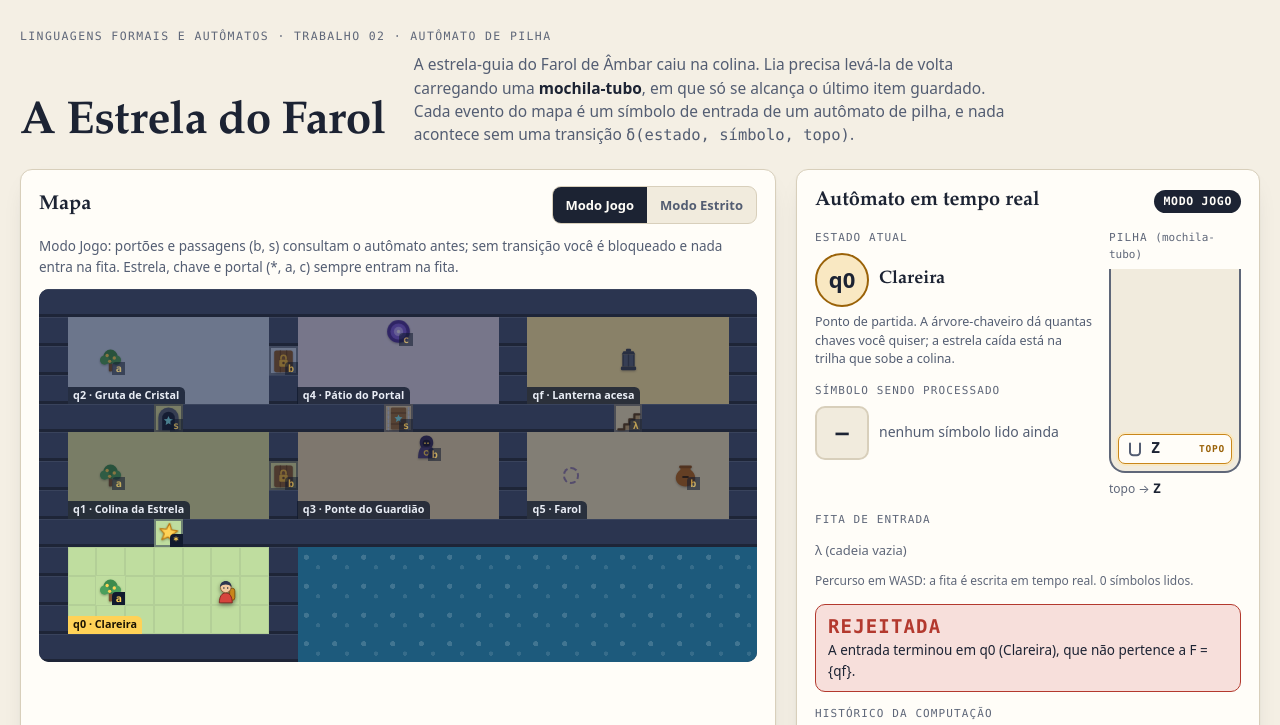
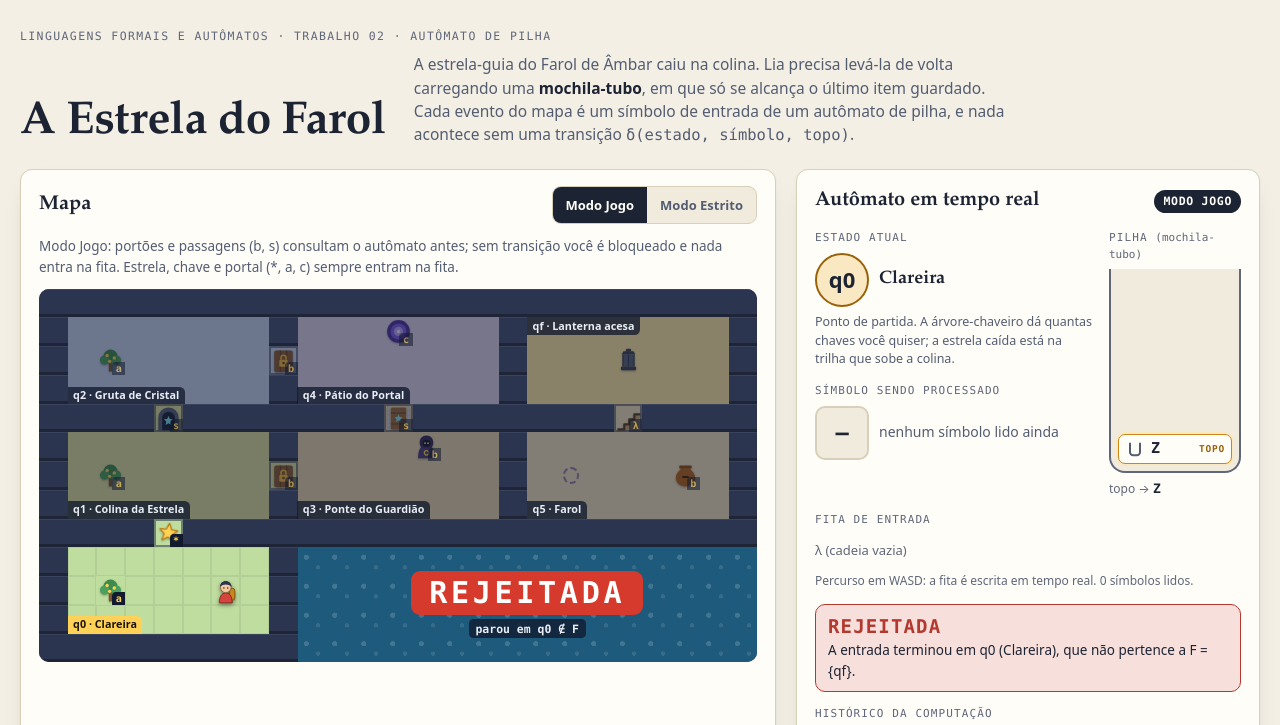
Before and after one commit to Victor-Casagrande/Estrela-do-Farol-PDA, a plain HTML site: page index.html in a window 1280 px wide. Both pictures are taken after a click on the button "Encerrar percurso". Shown: the top 725 px of the page. Drawn offline with Linux system fonts and the light colour scheme.

Commit message:
M3: o mapa mostra o fim da partida (ACEITA/REJEITADA) e o rotulo de qf vai para o alto
- ui.fim(res, causa): veredito sobre o mar (onde nunca ha personagem, lanterna
  ou evento), com o motivo curto ("parou em qf ∈ F", "δ(q1, s, K) indefinida",
  "parou em q5 ∉ F"). Cópia visual: aria-hidden e sem receber clique.
- ACEITA: a pelicula sai de todas as salas e a luz da lanterna se espalha.
- REJEITADA: o tile cujo simbolo rejeitou fica marcado.
- O rotulo do estado final passa para o canto superior esquerdo: Lia sai da
  escada na fileira de baixo e nao fica mais em cima dele.
- main.js guarda o tile da rejeicao e limpa tudo no Reiniciar.

```diff
--- a/css/style.css
+++ b/css/style.css
@@ -415,6 +415,71 @@ button:focus-visible, a:focus-visible, input:focus-visible, summary:focus-visibl
 }
 
 .rotulo-regiao b { font-weight: 800; }
+.rotulo-regiao.no-alto { border-radius: 0 0 .5em 0; }
+
+/* ---------- fim da partida sobre o mapa (cópias visuais do resultado) ---------- */
+
+.mapa-luz {
+  position: absolute;
+  inset: 0;
+  z-index: 3;
+  pointer-events: none;
+  opacity: 0;
+  transition: opacity .8s ease;
+  background: radial-gradient(circle at var(--lx, 82%) var(--ly, 19%),
+    rgba(255, 228, 130, .6) 0, rgba(255, 210, 90, .3) 12%, rgba(255, 200, 80, .12) 32%, transparent 58%);
+}
+
+.mapa.fim-aceita .mapa-luz { opacity: 1; }
+/* Aceita: a lanterna ilumina o mapa inteiro, sem película nas salas. */
+.mapa.fim-aceita .tile[data-regiao]::after { opacity: 0; }
+.mapa.fim-aceita .tile.evento:not(.usado) .selo { opacity: 1; }
+.mapa.aceso .tile.lanterna { z-index: 4; }
+
+.mapa-veredito {
+  position: absolute;
+  z-index: 5;
+  display: flex;
+  flex-direction: column;
+  align-items: center;
+  justify-content: center;
+  gap: .3em;
+  padding: 1%;
+  text-align: center;
+  pointer-events: none;
+  animation: aparecer .4s ease-out;
+}
+
+.mapa-veredito[hidden] { display: none; }
+
+.mapa-veredito-titulo {
+  padding: .22em .6em;
+  border-radius: .3em;
+  font: 800 clamp(13px, 4.2cqw, 36px)/1 var(--mono);
+  letter-spacing: .12em;
+}
+
+.mapa-veredito-motivo {
+  max-width: 100%;
+  padding: .2em .6em;
+  border-radius: .4em;
+  background: rgba(17, 26, 46, .78);
+  color: #e9edf5;
+  font: 600 clamp(8px, 1.6cqw, 14px)/1.25 var(--mono);
+}
+
+.mapa.fim-aceita .mapa-veredito-titulo {
+  background: #ffd257;
+  color: #1c1403;
+  box-shadow: 0 0 0 3px rgba(255, 210, 87, .35), 0 0 26px rgba(255, 210, 87, .7);
+}
+
+.mapa.fim-rejeitada .mapa-veredito-titulo { background: #d63a2c; color: #fff; }
+
+/* O tile cujo símbolo rejeitou fica marcado (não é coberto por nada). */
+.tile.causa { z-index: 3; box-shadow: inset 0 0 0 3px #e2493c; outline: 2px solid #ffd9d3; outline-offset: -1px; }
+
+@keyframes aparecer { from { opacity: 0; transform: scale(.9); } }
 .rotulo-regiao.ativa { background: #ffd257; color: #1c1403; }
 
 .heroi {
--- a/js/main.js
+++ b/js/main.js
@@ -40,6 +40,7 @@
   let fita = null;        // modelo da fita mostrada
   let ultimaTecla = 0;
   let estadoMostrado = M.inicial;   // estado que o painel exibe; fica atrás do motor durante a animação
+  let causaRejeicao = null; // tile de evento cujo símbolo rejeitou a entrada, se houver
 
   function esperar(ms) {
     return new Promise(function (resolver) { setTimeout(resolver, ms); });
@@ -119,6 +120,7 @@
     ui.fita(fita);
     ui.resultado(jogo.resultado);
     ui.regiaoAtiva(jogo.maquina.estado);
+    ui.fim(jogo.resultado, causaRejeicao);
     const aceita = jogo.resultado.aceita;
     const noRoteiro = origem === 'roteiro';
     ui.aviso(
@@ -135,6 +137,7 @@
     ocupado = false;
     origem = null;
     roteiro = null;
+    causaRejeicao = null;
     jogo.reiniciar();
     estadoMostrado = jogo.maquina.estado;
     fita = { simbolos: [], lidos: 0, atual: -1, erro: -1, aberta: true, encerrada: false };
@@ -149,6 +152,7 @@
     ui.historicoLimpar();
     ui.diagramaAtivo(jogo.maquina.estado, -1);
     ui.aviso('');
+    ui.fim(null);
     atualizarContexto();
   }
 
@@ -175,6 +179,7 @@
     if (r.ok) { ui.resultado(null, textoEmAndamento()); }
 
     if (!r.ok) {
+      causaRejeicao = ato.evento || null;
       ui.tremer();
       ui.piscarTile(ato.evento, 'negado');
     } else if (ato.evento) {
--- a/js/ui.js
+++ b/js/ui.js
@@ -122,22 +122,102 @@
 
       M.estados.forEach(function (e) {
         const doEstado = mapa.tilesDe(e.id);
+        const final = M.finais.indexOf(e.id) !== -1;
+        const rotulo = el('div', { classe: 'rotulo-regiao' }, [el('b', { texto: e.id }), ' · ' + e.nome]);
+        if (final) {
+          // Estado final: canto superior esquerdo. A personagem só chega a
+          // qf pela escada, na fileira de baixo, e o fim do jogo é ali.
+          let minX = Infinity;
+          let minY = Infinity;
+          doEstado.forEach(function (p) {
+            if (p.y < minY || (p.y === minY && p.x < minX)) { minX = p.x; minY = p.y; }
+          });
+          rotulo.classList.add('no-alto');
+          rotulo.style.left = (minX * 100 / mapa.largura) + '%';
+          rotulo.style.top = (minY * 100 / mapa.altura) + '%';
+        } else {
           // Canto inferior esquerdo da sala: ali nunca há tile de evento.
           let minX = Infinity;
           let maxY = -Infinity;
           doEstado.forEach(function (p) {
             if (p.y > maxY || (p.y === maxY && p.x < minX)) { minX = p.x; maxY = p.y; }
           });
-        const rotulo = el('div', { classe: 'rotulo-regiao' }, [el('b', { texto: e.id }), ' · ' + e.nome]);
           rotulo.style.left = (minX * 100 / mapa.largura) + '%';
           rotulo.style.bottom = ((mapa.altura - maxY - 1) * 100 / mapa.altura) + '%';
+        }
         rotulosRegiao[e.id] = rotulo;
         mapaEl.appendChild(rotulo);
       });
 
+      // Camadas do fim da partida. São cópias visuais do resultado do painel:
+      // aria-hidden e sem receber clique. O veredito fica sobre o mar, onde
+      // nunca há personagem, lanterna ou tile de evento.
+      let lanterna = null;
+      let mar = null;
+      for (let y = 0; y < mapa.altura; y++) {
+        for (let x = 0; x < mapa.largura; x++) {
+          const c = mapa.tile(x, y);
+          if (c === 'L') { lanterna = { x: x, y: y }; }
+          if (c === '~') {
+            mar = mar || { x0: x, y0: y, x1: x, y1: y };
+            mar.x0 = Math.min(mar.x0, x); mar.y0 = Math.min(mar.y0, y);
+            mar.x1 = Math.max(mar.x1, x); mar.y1 = Math.max(mar.y1, y);
+          }
+        }
+      }
+      luzEl = el('div', { classe: 'mapa-luz', 'aria-hidden': 'true' });
+      if (lanterna) {
+        luzEl.style.setProperty('--lx', ((lanterna.x + 0.5) * 100 / mapa.largura) + '%');
+        luzEl.style.setProperty('--ly', ((lanterna.y + 0.5) * 100 / mapa.altura) + '%');
+      }
+      mapaEl.appendChild(luzEl);
+
+      vereditoEl = el('div', { classe: 'mapa-veredito', 'aria-hidden': 'true', hidden: '' }, [
+        el('span', { classe: 'mapa-veredito-titulo' }),
+        el('span', { classe: 'mapa-veredito-motivo' })
+      ]);
+      if (mar) {
+        vereditoEl.style.left = (mar.x0 * 100 / mapa.largura) + '%';
+        vereditoEl.style.top = (mar.y0 * 100 / mapa.altura) + '%';
+        vereditoEl.style.width = ((mar.x1 - mar.x0 + 1) * 100 / mapa.largura) + '%';
+        vereditoEl.style.height = ((mar.y1 - mar.y0 + 1) * 100 / mapa.altura) + '%';
+      }
+      mapaEl.appendChild(vereditoEl);
+
       heroiEl = el('div', { classe: 'heroi' }, [icone('lia', '')]);
       mapaEl.appendChild(heroiEl);
     }
+
+    let luzEl = null;
+    let vereditoEl = null;
+    let tileCausa = null;
+
+    // Fim da partida no mapa. res = { aceita, tipo, motivo, estado } ou null
+    // (reinício). causa: o tile de evento cujo símbolo rejeitou, se houver.
+    ui.fim = function (res, causa) {
+      mapaEl.classList.toggle('fim-aceita', Boolean(res && res.aceita));
+      mapaEl.classList.toggle('fim-rejeitada', Boolean(res && !res.aceita));
+      if (tileCausa) { tileCausa.classList.remove('causa'); tileCausa = null; }
+      if (!res) {
+        vereditoEl.hidden = true;
+        return;
+      }
+      let motivo;
+      if (res.aceita) {
+        motivo = 'parou em ' + res.estado + ' ∈ F: a lanterna acendeu';
+      } else if (res.motivo.indexOf('δ(') === 0) {
+        motivo = res.motivo.split(':')[0];
+      } else {
+        motivo = 'parou em ' + res.estado + ' ∉ F';
+      }
+      vereditoEl.querySelector('.mapa-veredito-titulo').textContent = res.aceita ? 'ACEITA' : 'REJEITADA';
+      vereditoEl.querySelector('.mapa-veredito-motivo').textContent = motivo;
+      vereditoEl.hidden = false;
+      if (!res.aceita && causa) {
+        tileCausa = tiles[causa.x + ',' + causa.y] || null;
+        if (tileCausa) { tileCausa.classList.add('causa'); }
+      }
+    };
 
     // Move a personagem. opcoes.salto: aparece direto no destino (portal,
     // reinício). opcoes.ms: duração do deslize de um tile.
```
Lines whose indentation alone changed are shown as unchanged.
